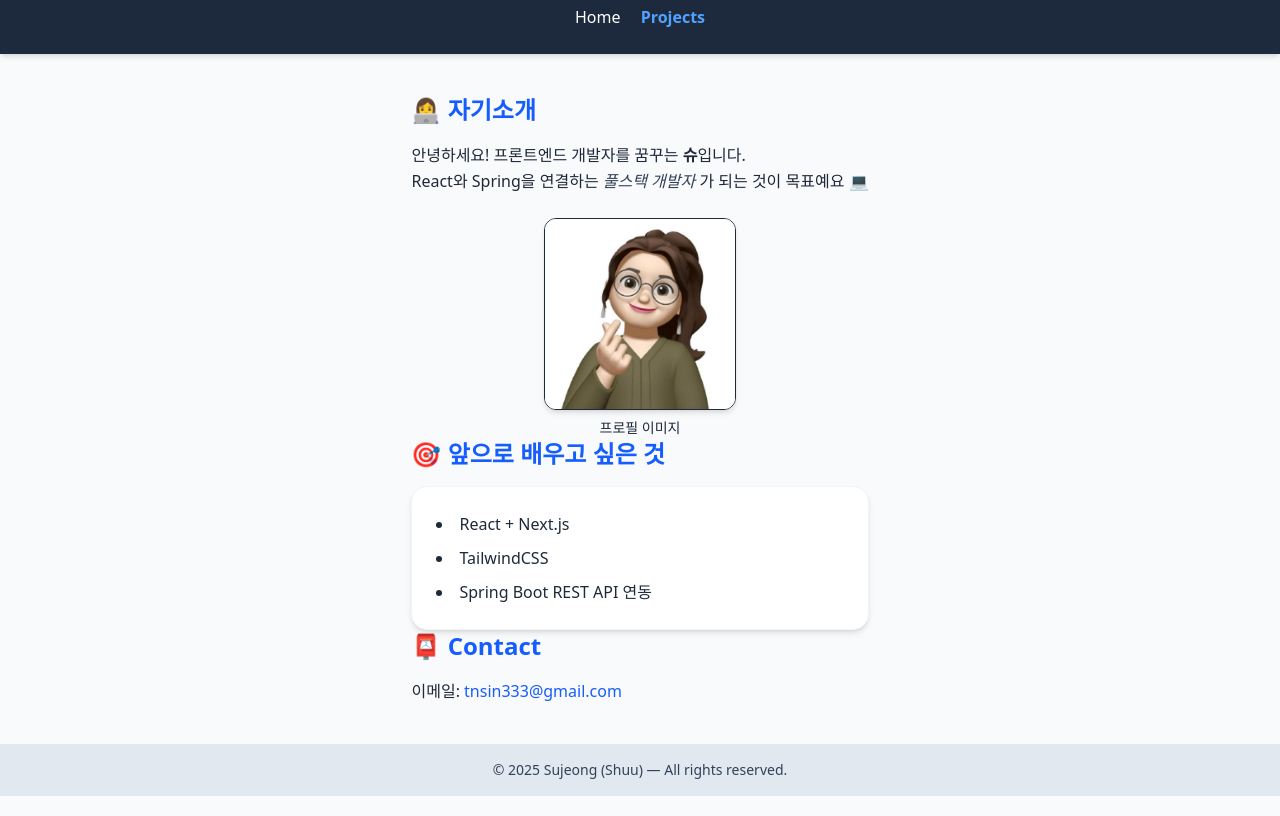
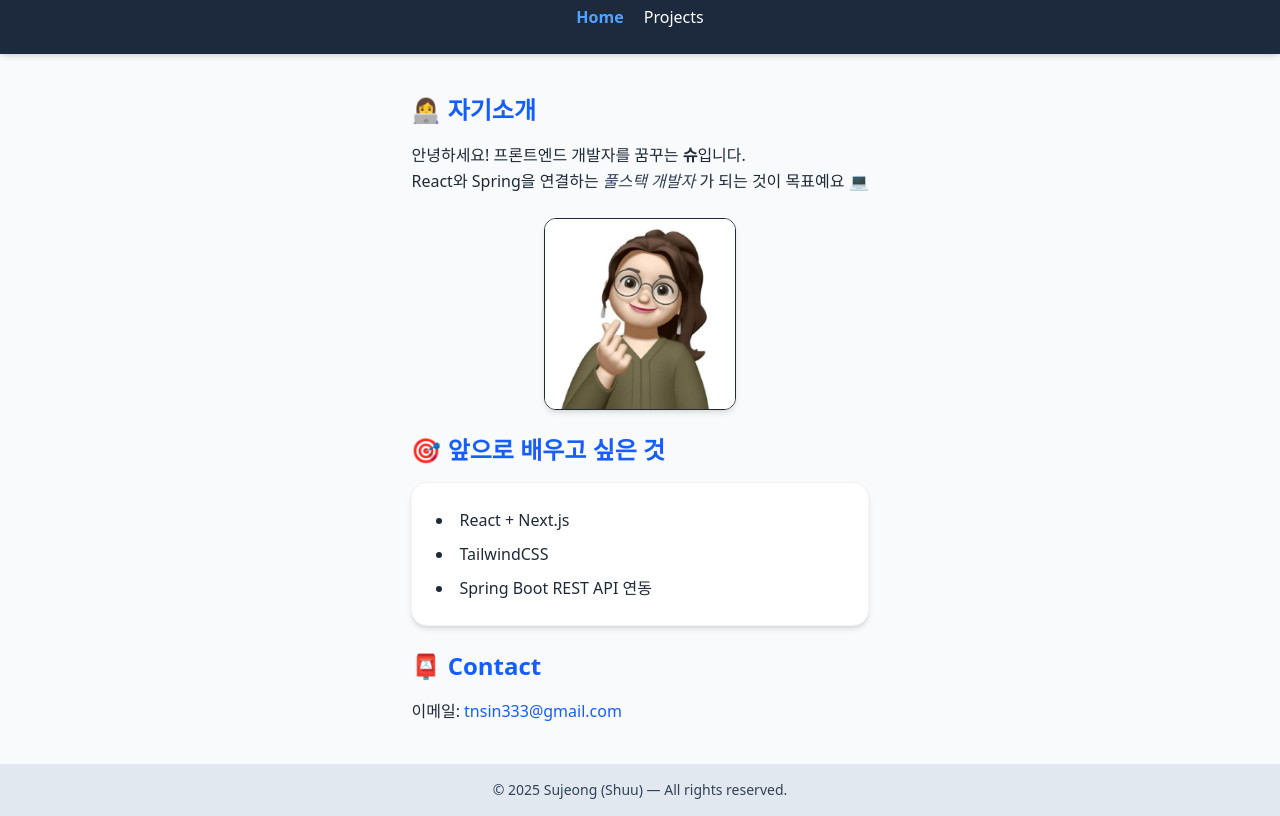
Before and after one commit to Shuu620/intro, a website: page index.html in a window 1280 px wide. Shown: the part 64-880 px from the top of the page. Drawn offline with Linux system fonts and the light colour scheme.

Commit message:
프론트엔드 복습 2일차

```diff
--- a/index.html
+++ b/index.html
@@ -15,8 +15,8 @@
 
     <!-- nav: 주요 이동 메뉴 -->
     <nav aria-label="메인 메뉴" class="space-x-4">
-      <a href="./index.html" class="hover:text-blue-400">Home</a>
-      <a href="./projects.html" class="text-blue-400 font-semibold">Projects</a>
+      <a href="./index.html" class="text-blue-400 font-semibold">Home</a>
+      <a href="./projects.html" class="hover:text-blue-400">Projects</a>
     </nav>
   </header>
 
@@ -24,7 +24,7 @@
   <main class="flex-1 max-w-3xl mx-auto px-6 py-10 space-y-12">
 
     <!-- section: 자기소개 -->
-    <section id="about">
+    <section id="about" class="mb-6">
       <h2 class="text-2xl font-semibold text-blue-600 mb-4">👩‍💻 자기소개</h2>
 
       <!-- article: 독립적인 소개 글 -->
@@ -49,14 +49,14 @@
           alt="슈의 프로필 이미지"
           class="w-48 mx-auto rounded-xl shadow-md border"
         >
-        <figcaption class="mt-2 text-sm text-gray-500">
+        <!-- <figcaption class="mt-2 text-sm text-gray-500">
           프로필 이미지
-        </figcaption>
+        </figcaption> -->
       </figure>
     </section>
 
     <!-- section: 학습 목표 -->
-    <section>
+    <section class="mb-6">
       <h2 class="text-2xl font-semibold text-blue-600 mb-4">
         🎯 앞으로 배우고 싶은 것
       </h2>
```
